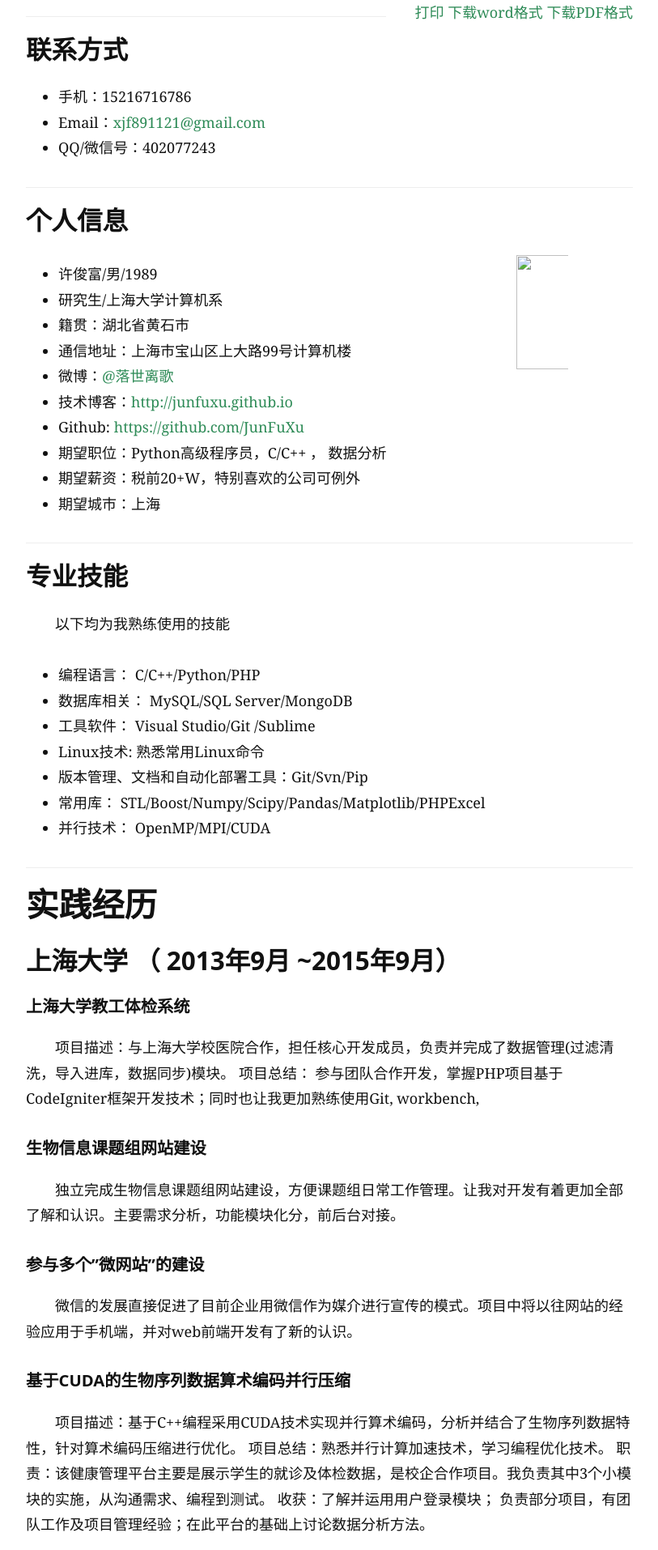
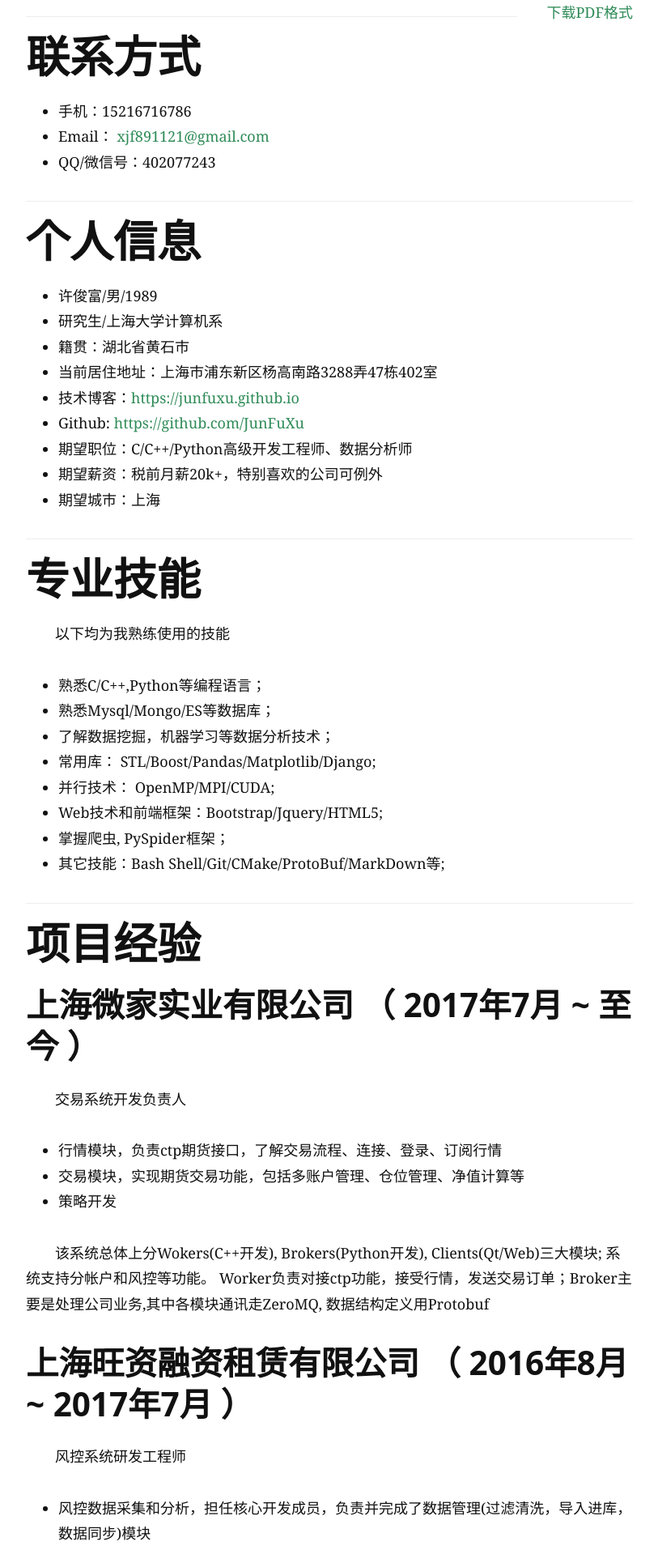
Before and after one commit to JunFuXu/JunFuXu.github.io, a Jekyll site: the page built from resume.md, in a window 1280 px wide. Shown: the top 1914 px of the page at 81% size, without its empty margins (233-1046 px from the left). Built offline with Jekyll 4.4.1, drawn with Linux system fonts in a browser that asks for light colours; Markdown is read by kramdown in place of the engine named in the settings; some of the changed text lies outside the part shown.

Commit message:
update resume

```diff
--- a/resume.md
+++ b/resume.md
@@ -16,139 +16,121 @@ h1,h2,h3,h4,h5{
 font-weight: bold;
 }
 
-img{
-  height: 141px;
-  width: 100px;
-  float: right;
-  margin-right: 80px;
-}
-
-.noprint{
-	display: none;
-	visibility: hidden;
-}
 </style>
 
-<p id="printerInfo" style="float: right;"><a href="#" onclick="printResume()">打印</a> <a href="./assets/resume/简历-许俊富-上海大学.docx">下载word格式</a> <a href="./assets/resume/简历-许俊富-上海大学.pdf">下载PDF格式</a></p>
+<p id="printerInfo" style="float: right;">
+ <a href="./assets/resume/简历-许俊富-上海大学.pdf">下载PDF格式</a>
+</p>
 
 ---
 
-### 联系方式
+# 联系方式
 
 - 手机：15216716786
-- Email：<a href="mailto:xjf891121@gmail.com">xjf891121@gmail.com</a>
+- Email： <a href="mailto:xjf891121@gmail.com">xjf891121@gmail.com</a>
 - QQ/微信号：402077243
 
 ---
 
-### 个人信息
-
-<img src="./assets/resume/JunfuXu.png">
-
+# 个人信息
  - 许俊富/男/1989
  - 研究生/上海大学计算机系
  - 籍贯：湖北省黄石市
- - 通信地址：上海市宝山区上大路99号计算机楼
- - 微博：[@落世离歌](http://weibo.com/u/2438098050)
- - 技术博客：[http://junfuxu.github.io](http://junfuxu.github.io/)
+ - 当前居住地址：上海市浦东新区杨高南路3288弄47栋402室
+ - 技术博客：[https://junfuxu.github.io](https://junfuxu.github.io/)
  - Github: [https://github.com/JunFuXu](https://github.com/JunFuXu)
- - 期望职位：Python高级程序员，C/C++ ， 数据分析
- - 期望薪资：税前20+W，特别喜欢的公司可例外
+ - 期望职位：C/C++/Python高级开发工程师、数据分析师
+ - 期望薪资：税前月薪20k+，特别喜欢的公司可例外
  - 期望城市：上海
 
 ---
 
-### 专业技能
+# 专业技能
 
 以下均为我熟练使用的技能
+- 熟悉C/C++,Python等编程语言；
+- 熟悉Mysql/Mongo/ES等数据库；
+- 了解数据挖掘，机器学习等数据分析技术；
+- 常用库：	STL/Boost/Pandas/Matplotlib/Django;
+- 并行技术：	OpenMP/MPI/CUDA;
+- Web技术和前端框架：Bootstrap/Jquery/HTML5;
+- 掌握爬虫, PySpider框架；
+- 其它技能：Bash Shell/Git/CMake/ProtoBuf/MarkDown等;
 
-- 编程语言：		C/C++/Python/PHP
-- 数据库相关：		MySQL/SQL Server/MongoDB
-- 工具软件：		Visual Studio/Git /Sublime
-- Linux技术:	    熟悉常用Linux命令
-- 版本管理、文档和自动化部署工具：Git/Svn/Pip
-- 常用库：	STL/Boost/Numpy/Scipy/Pandas/Matplotlib/PHPExcel
-- 并行技术：	OpenMP/MPI/CUDA
+---
+# 项目经验
+
+## 上海微家实业有限公司 （ 2017年7月 ~ 至今 ）
+
+交易系统开发负责人
+
+  * 行情模块，负责ctp期货接口，了解交易流程、连接、登录、订阅行情
+  * 交易模块，实现期货交易功能，包括多账户管理、仓位管理、净值计算等
+  * 策略开发
+
+该系统总体上分Wokers(C++开发), Brokers(Python开发), Clients(Qt/Web)三大模块; 系统支持分帐户和风控等功能。 Worker负责对接ctp功能，接受行情，发送交易订单；Broker主要是处理公司业务,其中各模块通讯走ZeroMQ, 数据结构定义用Protobuf
+
+
+## 上海旺资融资租赁有限公司 （ 2016年8月 ~ 2017年7月 ）
+
+风控系统研发工程师
+
+* 风控数据采集和分析，担任核心开发成员，负责并完成了数据管理(过滤清洗，导入进库，数据同步)模块
+* 策略决策系统开发，多条件决策系统，该系统自动对用户进行多项条件决策，并给出决策结果
+* 数据预处理，特征选择，评分建模开发，模型训练到预测整套流程
+
+
+## 上海岂安科技公司 （ 2015年11月 ~ 2016年8月 ）
+
+### voip分类
+ 通过sip协议，对手机号状态分类。参与这个项目当中语音截取，以及分类等等任务
+
+### 日志中心
+ 负责公司多个项目日志数据流向，如将日志数据打到elasticsearch，mysql等等当中，还参于日志数据分析和挖掘
+
+### 脚本自动化管理
+使用Celery分布式框架构建脚本自动化管理系统。该系统对公司所有脚本有着自动化管理功能，脚本远程调用和运行状态跟踪等等
 
 ---
 
-## 实践经历
+## 研究生期间 （ 2013年9月 ~ 2016年4月 ）
+项目如下:
 
-### 上海大学 （ 2013年9月 ~2015年9月）
+  * 上海大学教工体检系统: 与上海大学校医院合作，担任核心开发成员，负责并完成了数据管理(过滤清洗，导入进库，数据同步)模块
+  * 生物信息课题组网站建设: 独立完成生物信息课题组网站建设，方便课题组日常工作管理
+  * 基于CUDA的生物序列数据算术编码并行压缩: 基于C++编程采用CUDA技术实现并行算术编码，分析并结合了生物序列数据特性，针对算术编码压缩进行优化
+  * 基于时间序列的游泳数据分析: 基于Python(numpy/scipy, Matplotlib)编程技术，使用聚类，SVM分类，回归分析和神经网络等等机器学习方法对游泳数据进行挖掘分析
 
-#### 上海大学教工体检系统
-项目描述：与上海大学校医院合作，担任核心开发成员，负责并完成了数据管理(过滤清洗，导入进库，数据同步)模块。
-项目总结： 参与团队合作开发，掌握PHP项目基于CodeIgniter框架开发技术；同时也让我更加熟练使用Git, workbench,
-
-#### 生物信息课题组网站建设
-独立完成生物信息课题组网站建设，方便课题组日常工作管理。让我对开发有着更加全部了解和认识。主要需求分析，功能模块化分，前后台对接。
-
-#### 参与多个”微网站”的建设
-微信的发展直接促进了目前企业用微信作为媒介进行宣传的模式。项目中将以往网站的经验应用于手机端，并对web前端开发有了新的认识。
-
-#### 基于CUDA的生物序列数据算术编码并行压缩
-项目描述：基于C++编程采用CUDA技术实现并行算术编码，分析并结合了生物序列数据特性，针对算术编码压缩进行优化。
-项目总结：熟悉并行计算加速技术，学习编程优化技术。
-职责：该健康管理平台主要是展示学生的就诊及体检数据，是校企合作项目。我负责其中3个小模块的实施，从沟通需求、编程到测试。
-收获：了解并运用用户登录模块； 负责部分项目，有团队工作及项目管理经验；在此平台的基础上讨论数据分析方法。
-
-#### 基于时间序列的游泳数据分析
-项目描述：基于Python(numpy/scipy, Matplotlib)编程技术，使用聚类，SVM分类，回归分析和神经网络等等机器学习方法对游泳数据进行挖掘分析。
-项目总结： 学习网络数据爬取技术；系统地学习机器学习方法，并运用于具体数据分析；完成了从数据爬取，预处理，特征选择，模型训练到预测；方法上，尝试对数据分析从简单一阶线性分析到多项式回归分析，高维线性分析，爬取线性分析及数据Granger因果分析。
-
-### 上海岂安科技公司  (2015年11月 ~至今）
-#### voip分类
-通过sip协议，对手机号状态分类。参与这个项目当中语音截取，以及分类等等任务。
-
-#### 日志中心
-负责公司多个项目日志数据流向，如将日志数据打到elasticsearch，mysql等等当中，还参于日志数据分析和挖掘，学习了RPC技术。
-
-#### 脚本自动化管理
-使用Celery分布式框架构建脚本自动化管理系统。该系统对公司所有脚本有着自动化管理功能，脚本远程调用和运行状态跟踪等等，学习了分布式任务调度技术。
-
----
-
-#### 开源项目和作品
-
+# 开源项目和作品
  - [Sudoku](https://github.com/JunFuXu/Sudoku) : 数独游戏自动求解：递归回溯自动求解9x9阶数独
  - [ArithmeticCoder](https://github.com/JunFuXu/ArithmeticCoder) : 基于CUDA的算术编码并行压缩：结合GPU的并行计算能力和算术编码的高效压缩技术快速完成数据压缩技术
 
 ---
 
-### 所获荣誉
+# 技术文章
 
-##### 研究生：
- * 2014-2014学年： 	校三等奖学奖。
-
-##### 本科生：
-
-* 2013-2013学年：    校奖学三等奖。
-* 2012-2013学年：	全国“蓝桥杯“程序设计湖北区一等奖；
-* 2012-2013学年：	全国“蓝桥杯“程序设计优秀奖；
-* 2011-2012学年：	校数学竞赛三等奖；
+- [大数据分析技术：游泳数据分析](./1406699654.pptx)
+- [Python工具分析风险数据](https://mp.weixin.qq.com/s?__biz=MzIxNDE4MzA4OQ==&mid=2651024546&idx=1&sn=c6c07df6cdd11a7a077e5b0e367bef9b&scene=1&srcid=0718xf85E4Ml7hibVGsxTvwa&pass_ticket=Kp4M3RUO7Y%2FFccIatx6fICtdOx9Qe7sGX53520kgHyhlaCgpIis1LJ3Utr%2FyPSCO#rd)
+- [大数据分析技术：Computational Analysis of USA Swimming Data](./1406699654.pptx)
 
 ---
 
-### 技术文章
+# 读书时所获荣誉
 
-- [大数据分析技术：Computational Analysis of USA Swimming Data](./assets/resume/1406699654.pptx)
-- [来自Andrew W. Moore的Gaussians分布 (翻译文章)](http://junfuxu.github.io/blog/guassian/)
-- [Python工具分析风险数据](https://mp.weixin.qq.com/s?__biz=MzIxNDE4MzA4OQ==&mid=2651024546&idx=1&sn=c6c07df6cdd11a7a077e5b0e367bef9b&scene=1&srcid=0718xf85E4Ml7hibVGsxTvwa&pass_ticket=Kp4M3RUO7Y%2FFccIatx6fICtdOx9Qe7sGX53520kgHyhlaCgpIis1LJ3Utr%2FyPSCO#rd)
-
-
-### 演讲和讲义
-
- - 2015HPCA会议演讲：[大数据分析技术：Computational Analysis of USA Swimming Data](./assets/resume/1406699654.pptx)
- - 上海大学生物信息课题组内部分享：[机器学习：关联规则挖掘](./assets/resume/1406699654.pptx)
+* 2014-2014 学年：  校三等奖学奖
+* 2011-2012 学年：	校数学竞赛三等奖
+* 2012-2013 学年：	全国“蓝桥杯“程序设计优秀奖
+* 2012-2013 学年：	全国“蓝桥杯“程序设计湖北区一等奖
+* 2013-2013 学年：  校奖学三等奖
 
 ---
 
-### 自我评价
+# 自我评价
 
- * 对计算机科学充满兴趣，自学能力较强，目前主要做web开发及数据分析。
- * 积极乐观，乐于参与公益活动；工作中，态度认真，有责任心，具备良好的沟通能力。
- * 有着扎实的计算机理论基础，擅长多种软件、工具的使用；具有较强的数据分析，建模能力，有团队合作精神，热爱coding。
+ * 对计算机科学充满兴趣，自学能力较强，目前主要从事Python/C++开发
+ * 积极乐观，乐于参与公益活动；工作中，态度认真，有责任心，具备良好的沟通能力
 
-## 致谢
+---
 
+# 致谢
 感谢您花时间阅读我的简历，期待能有机会和您共事。
```
Also changed, not shown: Blog/Resume.md (+7 -4 lines), 2 other files.
